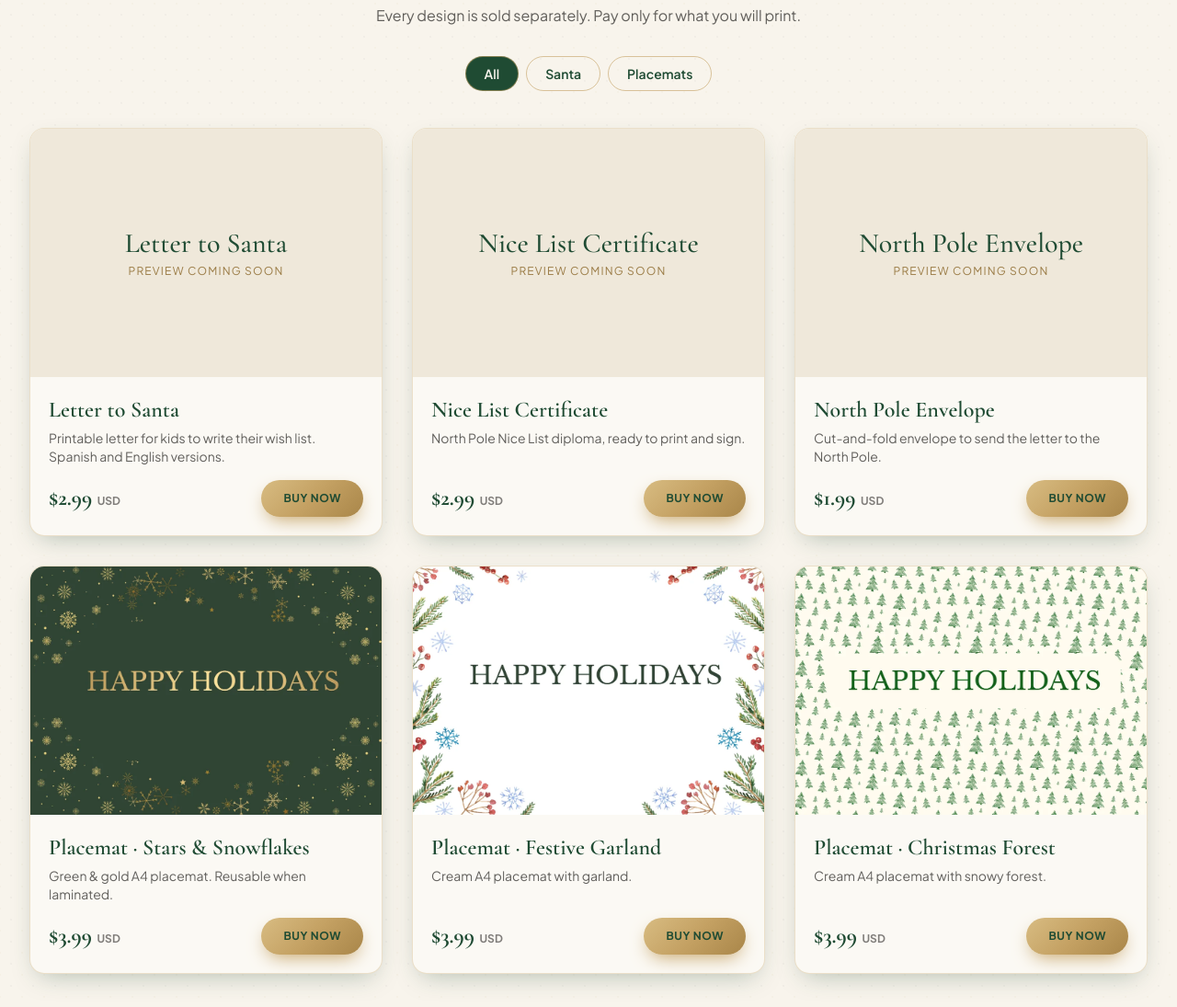
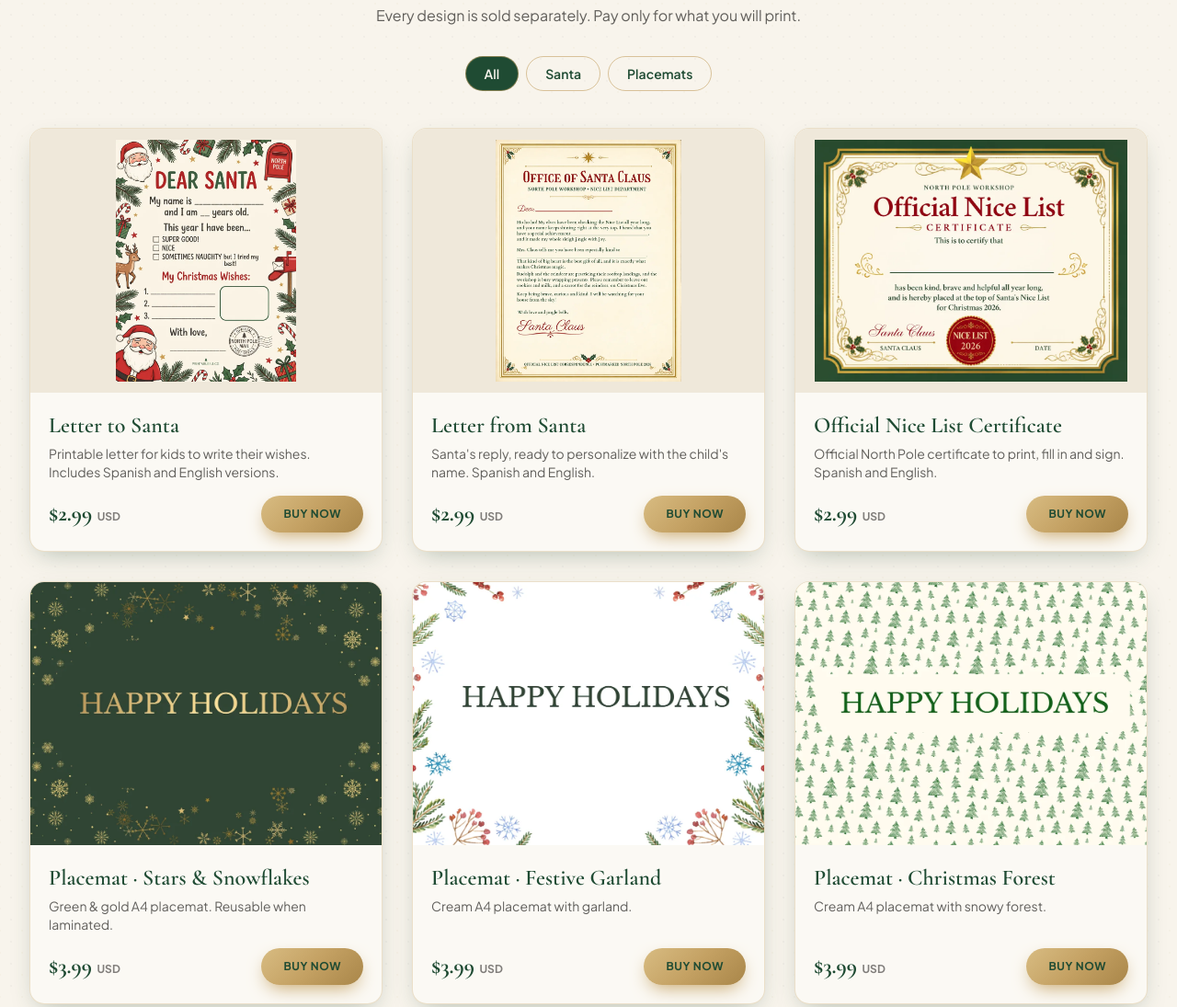
Before and after one commit to lmgroupcontac-art/printablesco, a plain HTML site: page index.html in a window 1280 px wide. Shown: the part 860-1955 px from the top of the page at 92% size. Drawn offline with nearby package versions, Linux system fonts and the light colour scheme.

Commit message:
Agregar cartas de Papa Noel, certificado y carta de Santa (ES/EN); quitar originales de descarga del repo publico
Co-Authored-By: Claude Sonnet 5.5 <noreply@anthropic.com>
Claude-Session: https://claude.ai/code/session_01N8tL9Ucys7y7MwqbhYWhsS

```diff
--- a/index.html
+++ b/index.html
@@ -148,9 +148,9 @@
 const CURRENCY = 'USD';
 const PRODUCTS = [
   // cat: 'santa' | 'mesa' · img: imagen de portada; texto 'assets/x.webp' o por idioma {es:'...',en:'...'}; '' = espacio reservado · url: link de compra de ESE diseño
-  { id:'santa-letter',  cat:'santa', price:2.99, url:'', img:'', name:{es:'Carta a Papá Noel', en:'Letter to Santa'},            desc:{es:'Carta imprimible para que los niños escriban su pedido. Versión en español e inglés.', en:'Printable letter for kids to write their wish list. Spanish and English versions.'} },
-  { id:'santa-nice',    cat:'santa', price:2.99, url:'', img:'', name:{es:'Certificado Lista de Buenos', en:'Nice List Certificate'}, desc:{es:'Diploma de la Lista de Buenos del Polo Norte, listo para imprimir y firmar.', en:'North Pole Nice List diploma, ready to print and sign.'} },
-  { id:'santa-envelope',cat:'santa', price:1.99, url:'', img:'', name:{es:'Sobre del Polo Norte', en:'North Pole Envelope'},      desc:{es:'Sobre para recortar, doblar y enviar la carta al Polo Norte.', en:'Cut-and-fold envelope to send the letter to the North Pole.'} },
+  { id:'santa-letter', cat:'santa', price:2.99, fit:'contain', url:'', img:{es:'assets/santa-letter-es.webp',en:'assets/santa-letter-en.webp'}, name:{es:'Carta a Papá Noel', en:'Letter to Santa'}, desc:{es:'Carta imprimible para que los niños escriban sus deseos. Incluye versión en español e inglés.', en:'Printable letter for kids to write their wishes. Includes Spanish and English versions.'} },
+  { id:'santa-from', cat:'santa', price:2.99, fit:'contain', url:'', img:{es:'assets/santa-from-es.webp',en:'assets/santa-from-en.webp'}, name:{es:'Carta de Papá Noel', en:'Letter from Santa'}, desc:{es:'La respuesta de Papá Noel, lista para completar con el nombre del niño. Español e inglés.', en:'Santa\'s reply, ready to personalize with the child\'s name. Spanish and English.'} },
+  { id:'santa-nice',   cat:'santa', price:2.99, fit:'contain', url:'', img:{es:'assets/santa-nice-es.webp',en:'assets/santa-nice-en.webp'}, name:{es:'Certificado Lista de Niños Buenos', en:'Official Nice List Certificate'}, desc:{es:'Certificado oficial del Polo Norte para imprimir, completar y firmar. Español e inglés.', en:'Official North Pole certificate to print, fill in and sign. Spanish and English.'} },
   { id:'mesa-1', cat:'mesa', price:3.99, url:'', img:{es:'assets/modelo1-es.webp',en:'assets/modelo1-hh.webp'}, name:{es:'Individual · Estrellas y Copos', en:'Placemat · Stars & Snowflakes'}, desc:{es:'Individual A4 verde y dorado. Reutilizable si lo plastificás.', en:'Green & gold A4 placemat. Reusable when laminated.'} },
   { id:'mesa-2', cat:'mesa', price:3.99, url:'', img:{es:'assets/modelo2-es.webp',en:'assets/modelo2-hh.webp'}, name:{es:'Individual · Guirnalda Festiva', en:'Placemat · Festive Garland'},    desc:{es:'Individual A4 en tono crema con guirnalda.', en:'Cream A4 placemat with garland.'} },
   { id:'mesa-3', cat:'mesa', price:3.99, url:'', img:{es:'assets/modelo3-es.webp',en:'assets/modelo3-hh.webp'}, name:{es:'Individual · Bosque de Navidad', en:'Placemat · Christmas Forest'},  desc:{es:'Individual A4 crema con bosque nevado.', en:'Cream A4 placemat with snowy forest.'} },
@@ -187,7 +187,7 @@ function goHash(){const h=location.hash.slice(1);if(!h)return;const p=PRODUCTS.f
 addEventListener('hashchange',goHash);
 function art(p){
   const im=(p.img&&typeof p.img==='object')?p.img[lang]:p.img;
-  if(im) return `<img src="${im}" alt="${p.name[lang]}" loading="lazy" class="w-full h-full object-cover">`;
+  if(im) return `<img src="${im}" alt="${p.name[lang]}" loading="lazy" class="w-full h-full ${p.fit?'object-contain':'object-cover'}">`;
   return `<div class="w-full h-full flex flex-col items-center justify-center bg-cream-dark text-pine text-center p-4"><div class="font-serif text-3xl mb-1">${p.name[lang]}</div><div class="text-xs tracking-widest uppercase text-gold-dark">${t('soon_prev')}</div></div>`;
 }
 function render(){
@@ -198,7 +198,7 @@ function render(){
   document.getElementById('filters').innerHTML=cats.map(([c,k])=>`<button onclick="setCat('${c}')" class="px-5 py-2 rounded-full text-sm font-semibold cursor-pointer border border-gold/60 ${c===cat?'bg-pine text-cream':'text-pine'}">${t(k)}</button>`).join('');
   document.getElementById('grid').innerHTML=PRODUCTS.filter(p=>cat==='all'||p.cat===cat).map(p=>`
    <article id="${p.id}" class="scroll-mt-28 bg-cream-card rounded-2xl border border-gold/30 shadow-card overflow-hidden flex flex-col">
-     <div class="a4 overflow-hidden">${art(p)}</div>
+     <div class="aspect-[4/3] overflow-hidden ${p.fit?'bg-cream-dark p-3':''}">${art(p)}</div>
      <div class="p-5 flex flex-col grow">
        <h3 class="font-serif text-2xl text-pine font-semibold">${p.name[lang]}</h3>
        <p class="text-sm text-charcoal/75 mt-1 grow">${p.desc[lang]}</p>
```
Also changed, not shown: assets/download/modelo1-es.png (deleted), assets/download/modelo1-hh.png (deleted), assets/download/modelo1-mc.png (deleted), assets/download/modelo2-es.png (deleted), assets/download/modelo2-hh.png (deleted), assets/download/modelo2-mc.png (deleted), assets/santa-from-en.webp (added), assets/santa-from-es.webp (added), assets/santa-letter-en.webp (added), assets/santa-letter-es.webp (added), assets/santa-nice-en.webp (added), assets/santa-nice-es.webp (added), 3 other files.
